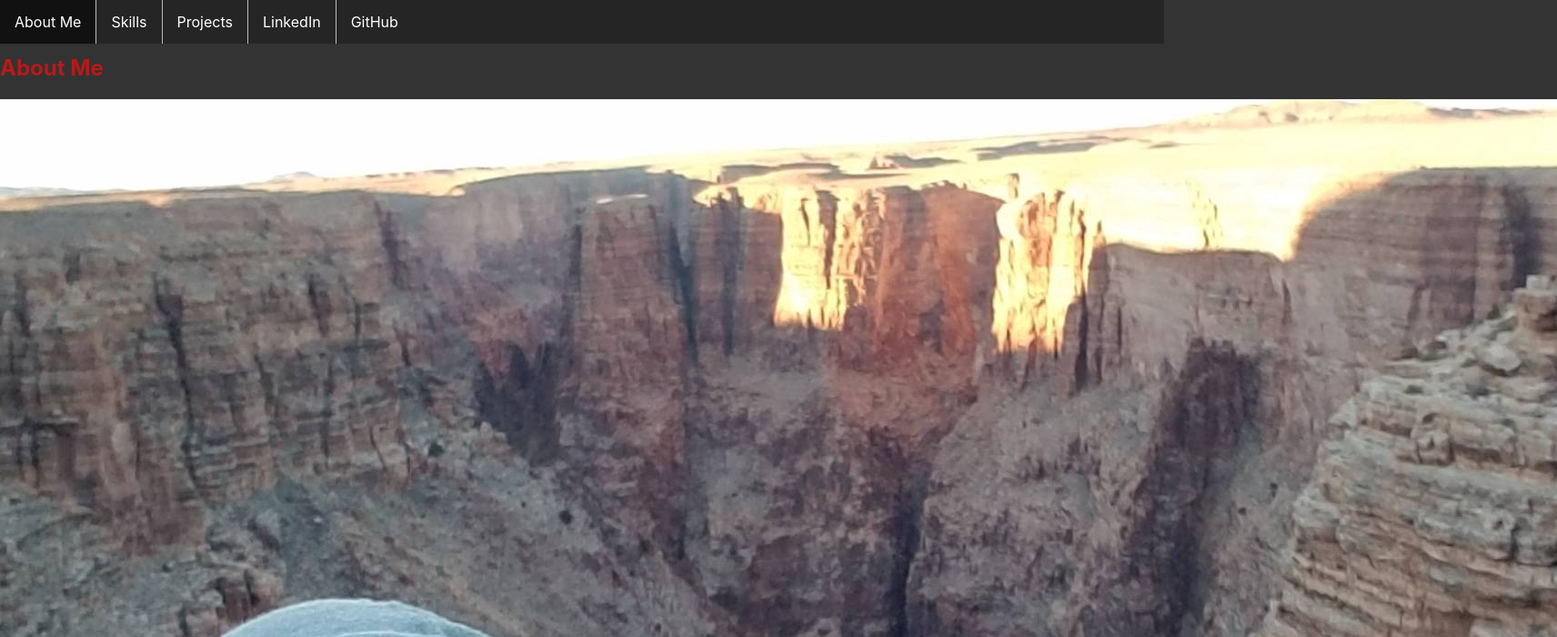
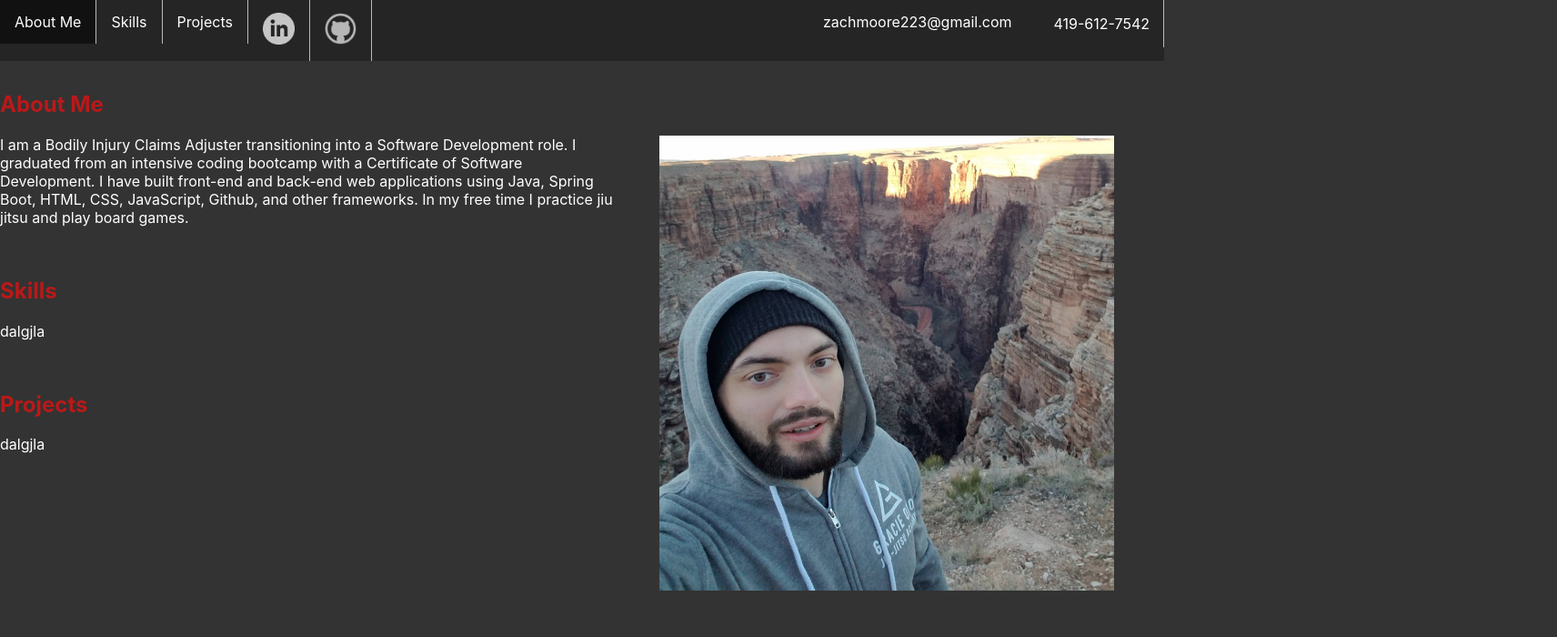
Before and after one commit to zachmoore223/portfolioSite, a React (Create React App) app: page / in a window 1280 px wide. Shown: the top 700 px of the page at 91% size, 1712 px wide, since content can reach past the window. Built offline with nearby package versions, Linux system fonts and the light colour scheme.

Commit message:
links added

```diff
--- a/src/App.css
+++ b/src/App.css
@@ -57,6 +57,18 @@ p {
 }
 
 #portfolioPic {
-  max-width: 50%;
-  height: auto;
+  float: right;
+  margin-right: 10px;
+  padding-right: 45px;
+  padding-left: 45px;
 }
+
+.about-me{
+  overflow: auto;
+}
+
+.phone, .email {
+  float: right;
+  padding: 0 15px;
+  margin-left: auto;
+}
--- a/src/App.js
+++ b/src/App.js
@@ -10,10 +10,10 @@ function App() {
       <NavBar />
       </header>
       <body>
-      <br /><br />
+      <br /><br /><br /><br />
       <div id="about-me">
         <h2>About Me</h2>
-        <img className='portfolioPic' src={portfoloioPic} alt="portfolioPic" />
+        <img id='portfolioPic' src={portfoloioPic} alt="portfolioPic" height="500px" width="500px"/>
         <p>
           I am a Bodily Injury Claims Adjuster transitioning into a Software Development role. I graduated from an intensive coding bootcamp with a Certificate of Software Development.
           I have built front-end and back-end web applications using Java, Spring Boot, HTML, CSS, JavaScript, Github, and other frameworks. In my free time I practice jiu jitsu and play board games.
--- a/src/components/NavBar.js
+++ b/src/components/NavBar.js
@@ -1,4 +1,6 @@
 import { useState } from 'react';
+import github from '../images/github.png'
+import linkedIn from '../images/linkedIn.png'
 
 export default function NavBar() {
   const [activeLink, setActiveLink] = useState('About Me');
@@ -28,13 +30,19 @@ export default function NavBar() {
       </li>
       <li>
         <a href="http://www.linkedin.com/in/zachmoore223" target="_blank" rel="noopener noreferrer">
-          LinkedIn
+        <img id='github' src={linkedIn} alt="linkedIn logo" height="35px" width="35px"></img>
         </a>
       </li>
       <li>
         <a href="https://github.com/zachmoore223" target="_blank" rel="noopener noreferrer">
-          GitHub
+          <img id='github' src={github} alt="github logo" height="35px" width="35px"></img>
         </a>
+      </li>
+      <li className='phone'>
+       <p>419-612-7542</p>
+      </li>
+      <li className='email'>
+      <a href="mailto:zachmoore223@gmail.com">zachmoore223@gmail.com</a>
       </li>
     </ul>
     </nav>
```
Also changed, not shown: src/images/github.png (added), src/images/linkedIn.png (added).
